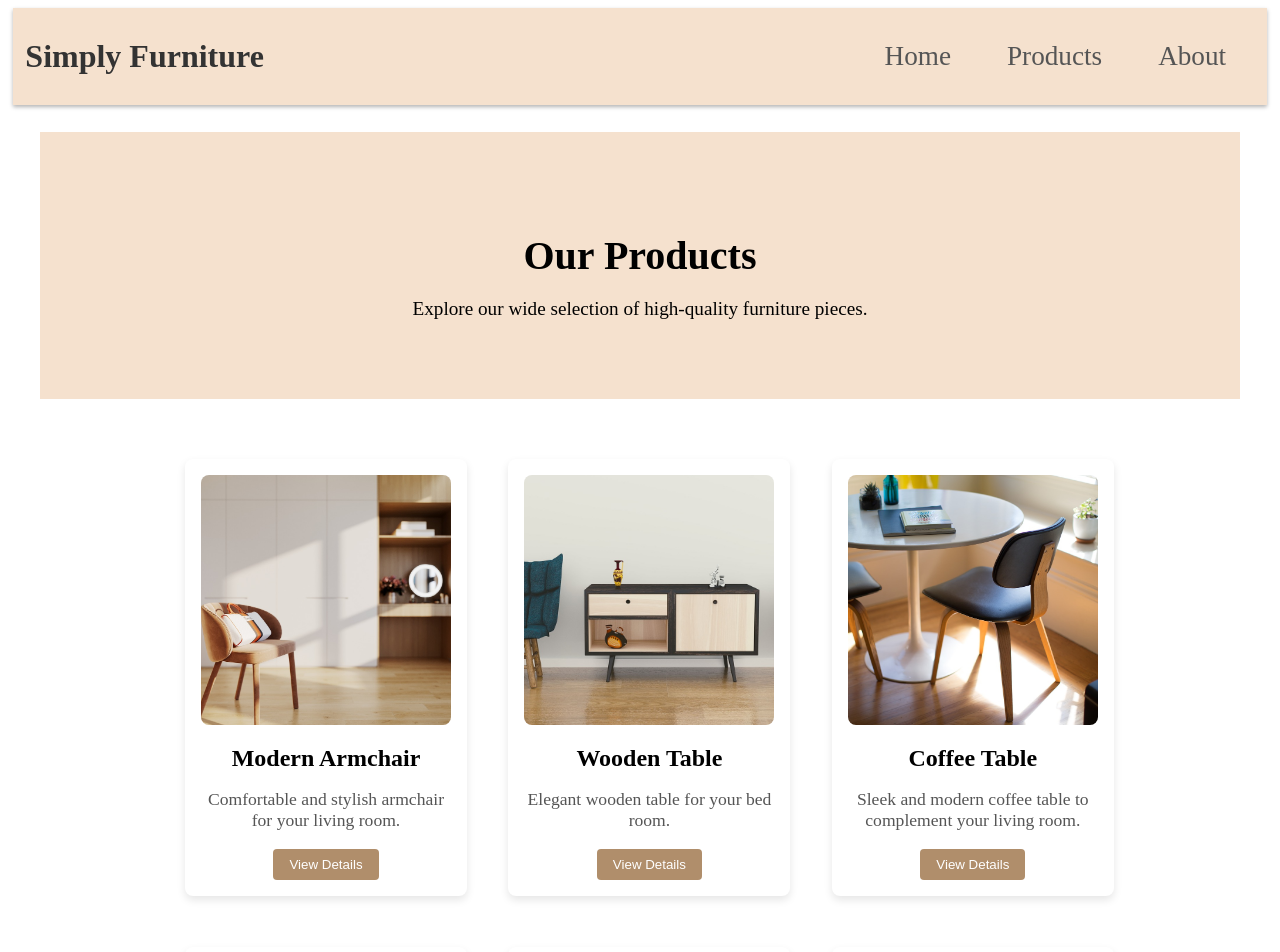
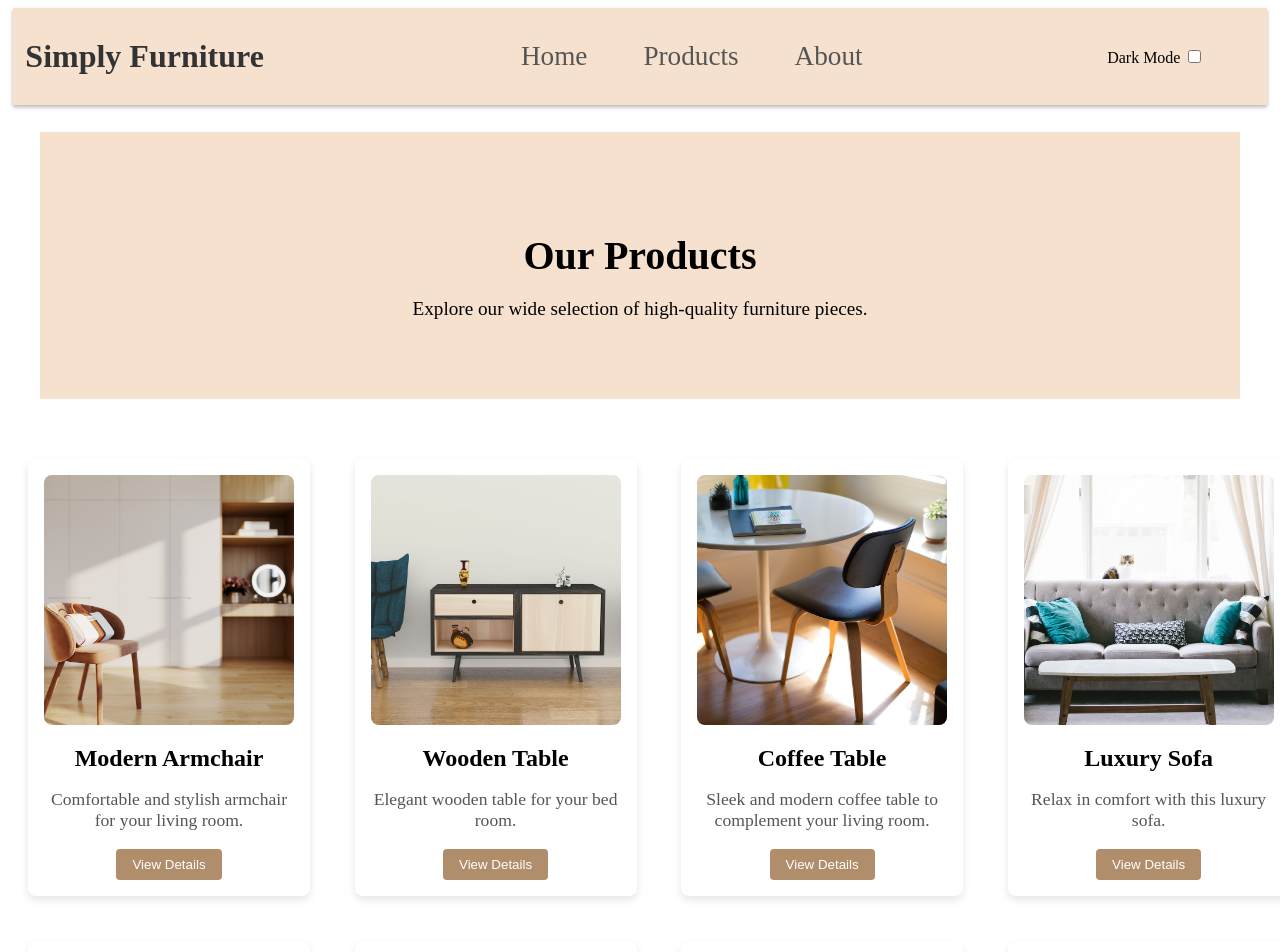
Before and after one commit to IVA78/WEB2_PROJEKT_5, a Vue app in the folder WEB_2_PROJEKT_5/: page /products in a window 1280 px wide. Shown: the top 952 px of the page. Built offline with nearby package versions, Linux system fonts and the light colour scheme.

Commit message:
Azuriranje komponente NavBar

```diff
--- a/WEB_2_PROJEKT_5/src/components/NavBar.vue
+++ b/WEB_2_PROJEKT_5/src/components/NavBar.vue
@@ -1,26 +1,61 @@
 <template>
-  <nav class="navbar">
+  <nav :class="navbarClass">
     <div class="logo">Simply Furniture</div>
     <nav class="nav-links">
       <RouterLink to="/" class="nav-link">Home</RouterLink>
       <RouterLink to="/products" class="nav-link">Products</RouterLink>
       <RouterLink to="/about" class="nav-link">About</RouterLink>
     </nav>
+    <label class="darkmode">
+      Dark Mode
+      <input type="checkbox" v-model="isDarkMode" @change="toggleNavbarColor" />
+    </label>
   </nav>
 </template>
 
 <script>
 export default {
   name: 'NavBar',
+  data() {
+    return {
+      isDarkMode: false,
+    }
+  },
+  computed: {
+    navbarClass() {
+      return {
+        'navbar-dark': this.isDarkMode,
+        'navbar-light': !this.isDarkMode,
+      }
+    },
+  },
+  methods: {
+    toggleNavbarColor() {
+      console.log('Navbar color changed')
+    },
+  },
 }
 </script>
 
 <style scoped>
-.navbar {
+.navbar-light {
   display: flex;
   justify-content: space-between;
   align-items: center;
   background-color: #f5e1ce;
+  box-shadow: 0 2px 4px rgba(0, 0, 0, 0.3);
+  position: fixed;
+  width: 98%;
+  top: 1%;
+  left: 1%;
+}
+
+.navbar-dark {
+  display: flex;
+  justify-content: space-between;
+  align-items: center;
+  background-color: #947a61;
+  color: #555;
   box-shadow: 0 2px 4px rgba(0, 0, 0, 0.3);
   position: fixed;
   width: 98%;
@@ -60,6 +95,10 @@ export default {
   color: black;
 }
 
+.darkmode {
+  padding-right: 5%;
+}
+
 /* Responsive styles */
 @media (max-width: 768px) {
 }
--- a/WEB_2_PROJEKT_5/src/views/AboutView.vue
+++ b/WEB_2_PROJEKT_5/src/views/AboutView.vue
@@ -54,12 +54,6 @@
   </div>
 </template>
 
-<script>
-export default {
-  name: 'AboutUs',
-}
-</script>
-
 <style scoped>
 .about-us {
   padding: 10%;
--- a/WEB_2_PROJEKT_5/src/views/NotFound.vue
+++ b/WEB_2_PROJEKT_5/src/views/NotFound.vue
@@ -5,12 +5,6 @@
     <img src="../../public/images/404-error.png" alt="404 Error" />
   </div>
 </template>
-
-<script>
-export default {
-  name: 'NotFound',
-}
-</script>
 
 <style scoped>
 .not-found {
--- a/WEB_2_PROJEKT_5/src/views/ProductsView.vue
+++ b/WEB_2_PROJEKT_5/src/views/ProductsView.vue
@@ -122,7 +122,7 @@ export default {
 
 .container {
   display: grid;
-  grid-template-columns: 1fr 1fr 1fr;
+  grid-template-columns: 1fr 1fr 1fr 1fr;
   gap: 1%;
   padding: 1%;
 }
@@ -172,4 +172,10 @@ export default {
 .product-card:hover {
   transform: translateY(-5px);
 }
+
+@media (max-width: 768px) {
+  .container {
+    grid-template-columns: 1fr 1fr;
+  }
+}
 </style>
```
